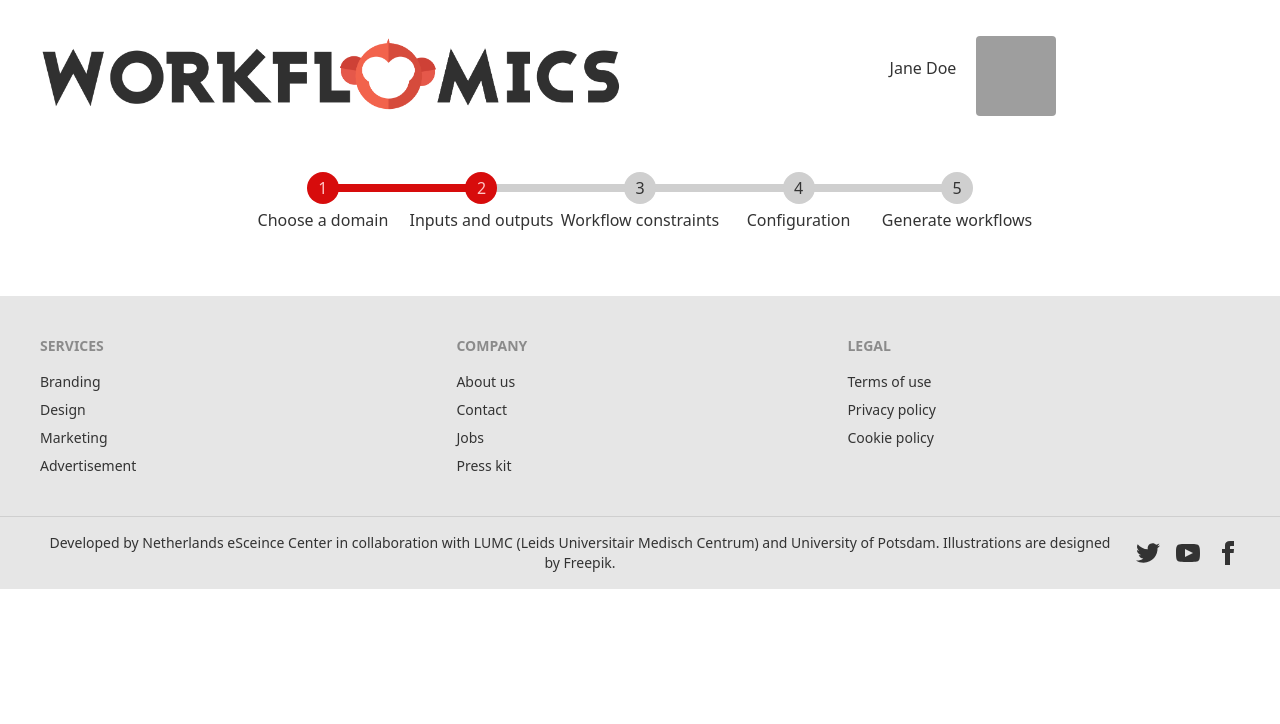
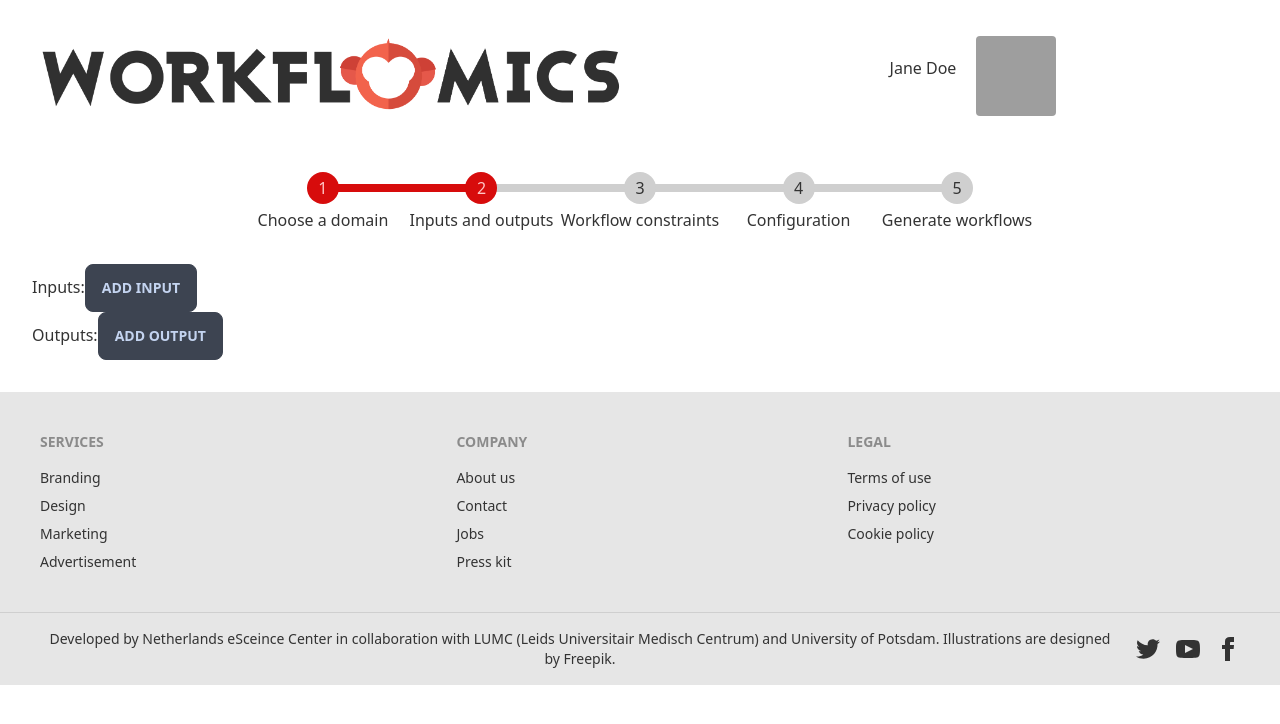
Before and after one commit to Workflomics/workflomics-frontend, a React (Create React App) app: page /explore/inputs-outputs in a window 1280 px wide. Shown: the top 724 px of the page. Built offline with nearby package versions, Linux system fonts and the light colour scheme; no server answers; grey boxes are pictures that could not be loaded.

Commit message:
Work on input-output selection

```diff
--- a/src/components/TreeSelectionBox.tsx
+++ b/src/components/TreeSelectionBox.tsx
@@ -7,11 +7,12 @@ export interface TreeNode {
   filteredSubsets: Array<TreeNode>;
 }
 
-const TreeSelectionBox: React.FC<any> = ({nodes}) => {
+const TreeSelectionBox: React.FC<any> = ({nodes, value, onChange}) => {
   const dropdownRef = React.useRef<HTMLDivElement>(null);
   const [filter, setFilter] = React.useState<string>("");
   const [filteredNodes, setFilteredNodes] = React.useState<Array<TreeNode>>([]);
   const [isDropDownOpen, setIsDropDownOpen] = React.useState<boolean>(false);
+  const [isValueSelected, setValueSelected] = React.useState<boolean>(value !== undefined);
 
   const handleSearch = (event: React.ChangeEvent<HTMLInputElement>) => {
     const { value } = event.target;
@@ -40,6 +41,8 @@ const TreeSelectionBox: React.FC<any> = ({nodes}) => {
     }, 0);
   };
 
+  const currentText = !isDropDownOpen && isValueSelected ? value : filter;
+
   const renderSubNodes = (nodes:any) => {
     return (
       <ul className="dropdown-content p-1 w-60">
@@ -57,14 +60,16 @@ const TreeSelectionBox: React.FC<any> = ({nodes}) => {
   }
 
   return (
-    <div onBlur={handleBlur}>
-      <input type="text" value={filter} onChange={handleSearch}
+    <div className="relative" onBlur={handleBlur}>
+      {/* Textbox that displays value, allows filter */}
+      <input type="text" value={currentText} onChange={handleSearch}
           onFocus={() => setIsDropDownOpen(true)}
           placeholder="Search..." className="input input-bordered w-80 m-1"></input>
-      { isDropDownOpen && <div className="border shadow rounded w-80 m-1" ref={dropdownRef}>
+
+      {/* Dropdown with tree */}
+      { isDropDownOpen && <div className="absolute border bg-white shadow rounded w-80 m-1 z-10" ref={dropdownRef}>
           {renderSubNodes(filteredNodes)}
-        </div>
-      }
+      </div> }
     </div>
   );
 };
--- /dev/null
+++ b/src/components/explore/InputOutputSelection.tsx
@@ -0,0 +1,23 @@
+import * as React from 'react';
+import { observer } from 'mobx-react-lite';
+import { useStore } from '../../store';
+import { DataTax } from '../../stores/DataTaxStore';
+import { TreeSelectionBox } from '../TreeSelectionBox';
+
+const InputsOutputSelection: React.FC<any> = observer(({value}) => {
+  let { dataTaxStore } = useStore();
+  const dataTaxs: DataTax[] = dataTaxStore.availableDataTax;
+
+  React.useEffect(() => {
+    dataTaxStore.fetchData();
+  }, [dataTaxStore]);
+
+  return (
+    <div>
+      {dataTaxs.length > 0 && <TreeSelectionBox nodes={dataTaxStore.availableDataTax[0].subsets} value={value[0]} />}
+      {dataTaxs.length > 0 && <TreeSelectionBox nodes={dataTaxStore.availableDataTax[1].subsets} value={value[1]} />}
+    </div>
+  );
+});
+
+export { InputsOutputSelection };
--- a/src/components/explore/InputsOutputs.tsx
+++ b/src/components/explore/InputsOutputs.tsx
@@ -1,29 +1,41 @@
 import * as React from 'react';
 import { observer } from 'mobx-react-lite';
 import { ExplorationProgress } from './ExplorationProgress';
+import { InputOutputFormats, InputOutputTypes, WorkflowConfig } from '../../stores/WorkflowTypes';
 import { useStore } from '../../store';
-import { DataTax } from '../../stores/DataTaxStore';
-import { TreeSelectionBox } from '../TreeSelectionBox';
+import { InputsOutputSelection } from './InputOutputSelection';
+
 
 const InputsOutputs: React.FC<any> = observer((props) => {
-  let { dataTaxStore } = useStore();
-  const dataTaxs: DataTax[] = dataTaxStore.availableDataTax;
+  let { exploreDataStore } = useStore();
+  const workflowConfig: WorkflowConfig = exploreDataStore.workflowConfig;
 
-  React.useEffect(() => {
-    dataTaxStore.fetchData();
-  }, [dataTaxStore]);
+  const addInput = () => workflowConfig.inputs.push([undefined, undefined]);
+  const addOutput = () => workflowConfig.outputs.push([undefined, undefined]);
 
   return (
     <div>
 
       <ExplorationProgress index={1} />
 
-
       <div className="m-8">
         <div className="overflow-x-auto text-left">
 
-          {dataTaxs.length > 0 && <TreeSelectionBox nodes={dataTaxStore.availableDataTax[0].subsets} />}
+          <div>
+            <span>Inputs:</span>
+            { workflowConfig.inputs.map((input: [InputOutputTypes | undefined, InputOutputFormats | undefined], index:number) => {
+                return (<InputsOutputSelection key={index} value={input} />)
+              })}
+            <button className="btn" onClick={() => addInput()}>Add input</button>
+          </div>
 
+          <div>
+            <span>Outputs:</span>
+            { workflowConfig.outputs.map((output: [InputOutputTypes | undefined, InputOutputFormats | undefined], index:number) => {
+                return (<InputsOutputSelection key={index} value={output} />)
+              })}
+            <button className="btn" onClick={() => addOutput()}>Add output</button>
+          </div>
         </div>
       </div>
     </div>
--- /dev/null
+++ b/src/stores/ExploreDataStore.ts
@@ -0,0 +1,28 @@
+import { makeAutoObservable } from "mobx";
+import { WorkflowConfig } from "./WorkflowTypes";
+
+
+const emptyWorkflowConfig = () => {
+  return {
+    domain: undefined,
+    inputs: [],
+    outputs: [],
+    minSteps: 1,
+    maxSteps: 10,
+    timeout: 1000,
+    solutionCount: 3
+  }
+}
+
+export class ExploreDataStore {
+
+  workflowConfig: WorkflowConfig = emptyWorkflowConfig();
+
+  constructor() {
+    makeAutoObservable(this);
+  }
+
+}
+
+const exploreDataStore = new ExploreDataStore();
+export default exploreDataStore;
--- a/src/stores/UserData.ts
+++ /dev/null
@@ -1,8 +0,0 @@
-import { makeAutoObservable, runInAction } from "mobx";
-import { Workflow } from "./WorkflowData";
-
-export default class UserData {
-
-  workflows: Workflow[] = [];
-
-}
--- a/src/stores/WorkflowData.ts
+++ b/src/stores/WorkflowTypes.ts
@@ -11,10 +11,12 @@ export type Workflow = {
   method: string;
 }
 
+export type TypeFormatTuple = [InputOutputTypes | undefined, InputOutputFormats | undefined];
 
 export type WorkflowConfig = {
-  inputs: [ [InputOutputTypes, InputOutputFormats] ]
-  outputs: [ [InputOutputTypes, InputOutputFormats] ]
+  domain: Domain | undefined;
+  inputs: TypeFormatTuple[];
+  outputs: TypeFormatTuple[];
   //constraints: Constraint[]
   //order: ...
   minSteps: Number,
@@ -23,15 +25,12 @@ export type WorkflowConfig = {
   solutionCount: Number
 }
 
-//TODO: this will be different for each domain?
 export type InputOutputTypes = {
+  id: string,
   label: string
-  //...
 }
 
-export enum InputOutputFormats {
-  JSON = "JSON",
-  XML = "XML",
-  TEXT = "Text file",
-  HTML = "HTML"
+export type InputOutputFormats = {
+  id: string,
+  label: string
 }
--- a/src/stores/index.ts
+++ b/src/stores/index.ts
@@ -1,14 +1,17 @@
 import domainStore, { DomainStore } from './DomainStore';
 import dataTaxStore, { DataTaxStore } from './DataTaxStore';
+import exploreDataStore, { ExploreDataStore } from './ExploreDataStore';
 
 export type RootStore = {
   domainStore: DomainStore;
   dataTaxStore: DataTaxStore;
+  exploreDataStore: ExploreDataStore;
 }
 
 const rootStore: RootStore = {
   domainStore,
-  dataTaxStore
+  dataTaxStore,
+  exploreDataStore
 };
 
 export default rootStore;
```
